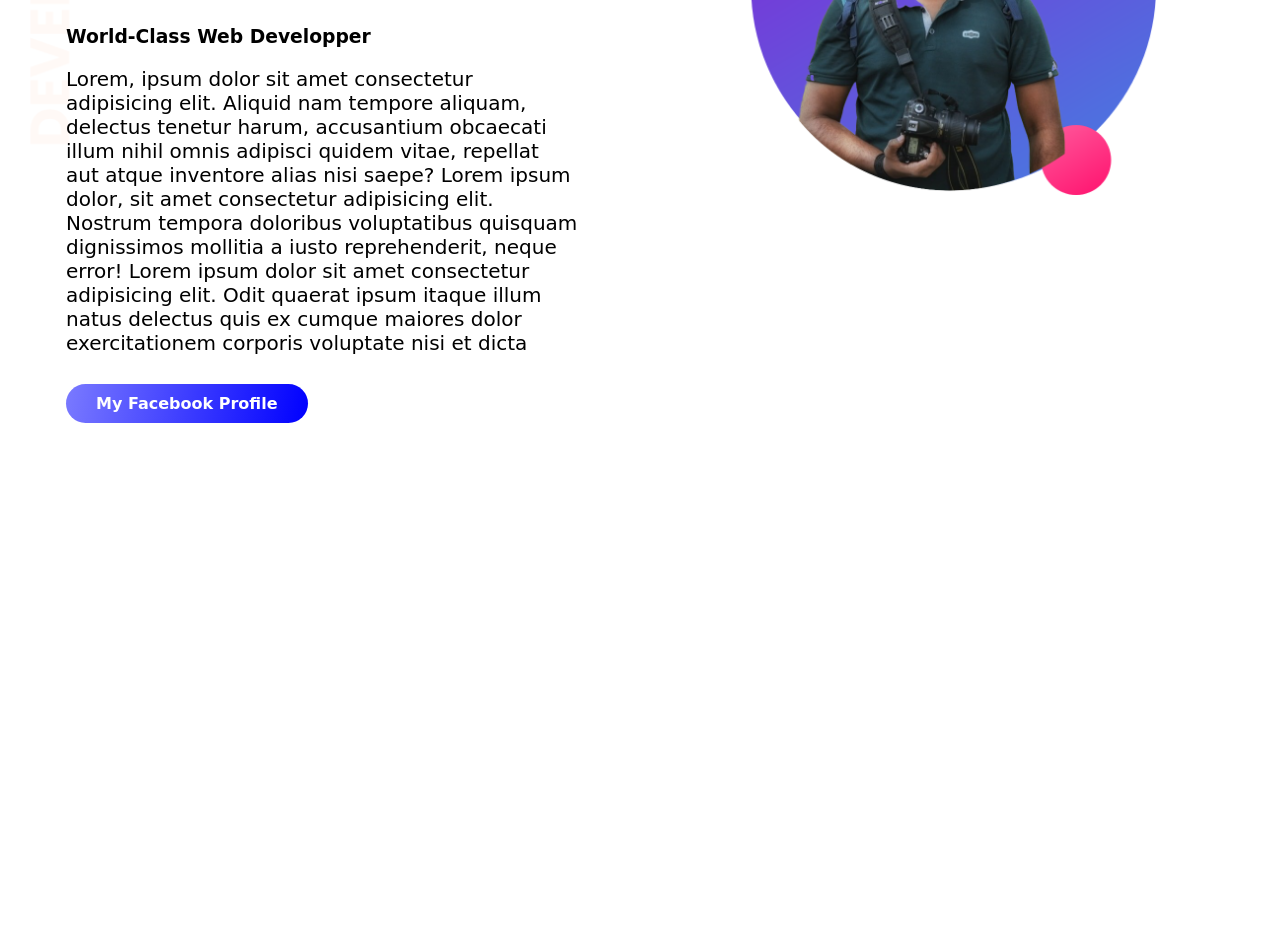
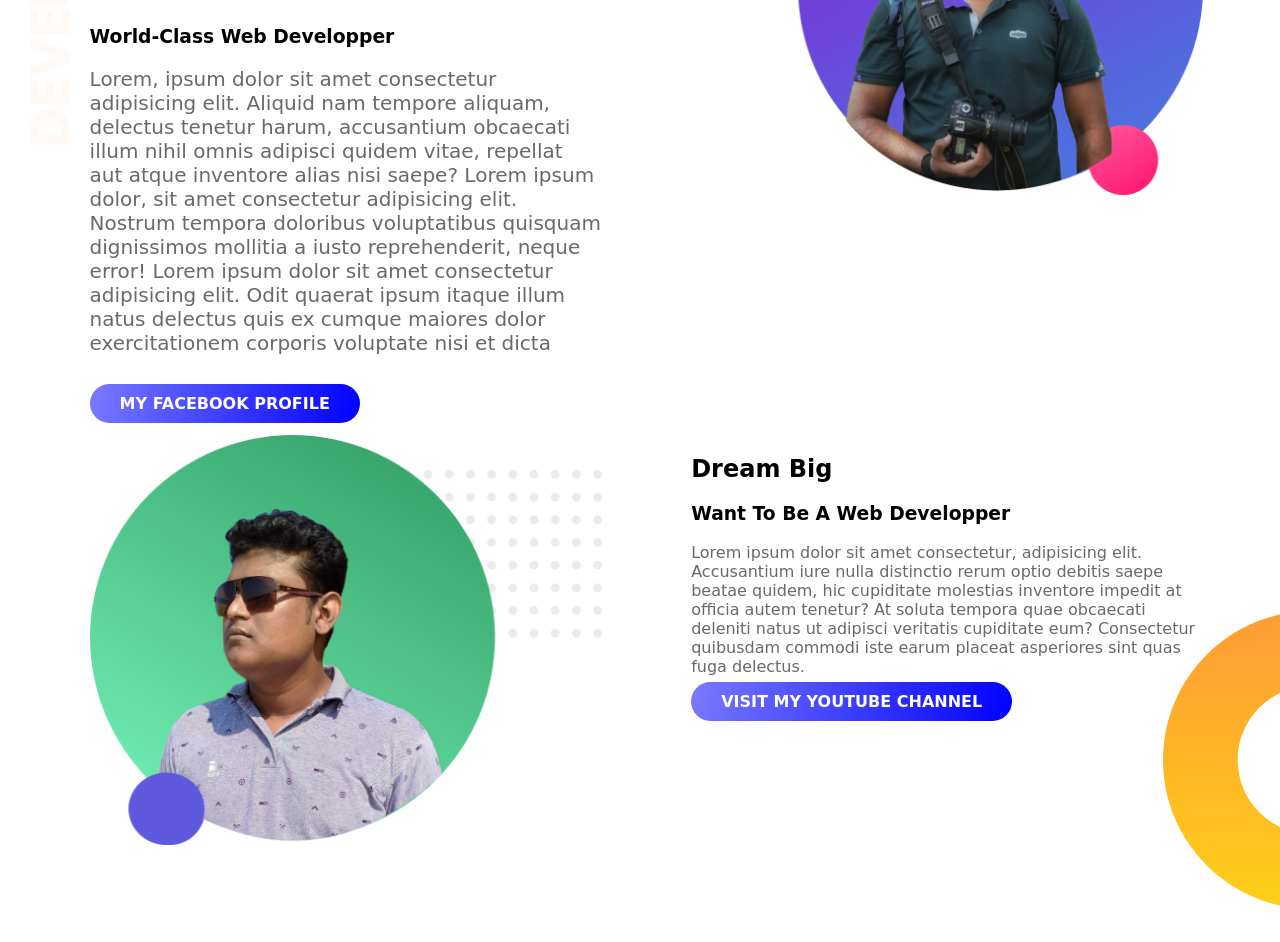
Before and after one commit to bikashpaulbp/web-portfolio, a plain HTML site: page index.html in a window 1280 px wide. Shown: the part 215-1157 px from the top of the page. Before the commit the page ends 800 px from the top, so only its background shows below. Drawn offline with Linux system fonts and the light colour scheme; a web font is replaced by a local one.

Commit message:
completed middle part

```diff
--- a/index.html
+++ b/index.html
@@ -10,19 +10,32 @@
 </head>
 <body>
     <section class= "top-section">
-        <div class="half-upper">
+        <div class="half-width">
             <h1>Welcome To</h1>
             <h1>My <span class="portfolio-highlight">Portfolio</span></h1>
             <h3>World-Class Web Developper</h3>
             <p style="font-size: 20px;">Lorem, ipsum dolor sit amet consectetur adipisicing elit. Aliquid nam tempore aliquam, delectus tenetur harum, accusantium obcaecati illum nihil omnis adipisci quidem vitae, repellat aut atque inventore alias nisi saepe? Lorem ipsum dolor, sit amet consectetur adipisicing elit. Nostrum tempora doloribus voluptatibus quisquam dignissimos mollitia a iusto reprehenderit, neque error! Lorem ipsum dolor sit amet consectetur adipisicing elit. Odit quaerat ipsum itaque illum natus delectus quis ex cumque maiores dolor exercitationem corporis voluptate nisi et dicta
             </p>
             <br>
-            <a target="-blank" class="fb-link" href="https://www.facebook.com/bikashpaul">My Facebook Profile</a>
+            <a target="-blank" class="p-link" href="https://www.facebook.com/bikashpaul">MY FACEBOOK PROFILE</a>
         </div >
 
-        <div class="half-upper">
+        <div class="half-width">
             <img src="image/profile1.png" alt="">
         </div>
+    </section>
+    <section class= "middle-section">
+
+        <div class="half-width">
+            <img src="image/profile.png" alt="">
+        </div>
+        <div class="half-width">
+            <h2>Dream Big</h2>
+            <h3>Want To Be A Web Developper</h3>
+            <p>Lorem ipsum dolor sit amet consectetur, adipisicing elit. Accusantium iure nulla distinctio rerum optio debitis saepe beatae quidem, hic cupiditate molestias inventore impedit at officia autem tenetur? At soluta tempora quae obcaecati deleniti natus ut adipisci veritatis cupiditate eum? Consectetur quibusdam commodi iste earum placeat asperiores sint quas fuga delectus.</p>
+            <a target="-blank" class="p-link" href="https://www.youtube.com/channel/UCkJZsKGJg7B_oumgxz9M3Pw">VISIT MY YOUTUBE CHANNEL</a>
+        </div>
+
     </section>
 
 
--- a/style.css
+++ b/style.css
@@ -11,25 +11,31 @@ h1{
     font-size: 50px;
 }
 
-.half-upper{
+.half-width{
     width: 40%;
     float: left;
     margin-left: 5%;
-    padding-left: 2px;
+    padding-left: 2%;
 
 }
 
-.half-upper img{
+.half-width img{
     width: 100%;
 }
 
 .top-section{
+
+    background-image: url("image/top-banner.png");
+
+}
+
+section{
     height: 500px;
-    background-image: url("image/top-banner.png");
+    padding-bottom: 150px;
     background-repeat: no-repeat;
 }
 
-.fb-link{
+.p-link{
     text-decoration: none;
     color: #ffffff;
     font-weight: 800;
@@ -37,3 +43,12 @@ h1{
     background-image: linear-gradient( 100deg, rgb(122, 122, 255), rgb(0, 0, 255));
     border-radius: 20px;
 }
+
+p{
+    color: dimgray;
+}
+
+.middle-section{
+    background-image: url("image/dream-bg.png");
+    background-position: right;
+}
```
Also changed, not shown: image/dream-bg.png (added).
